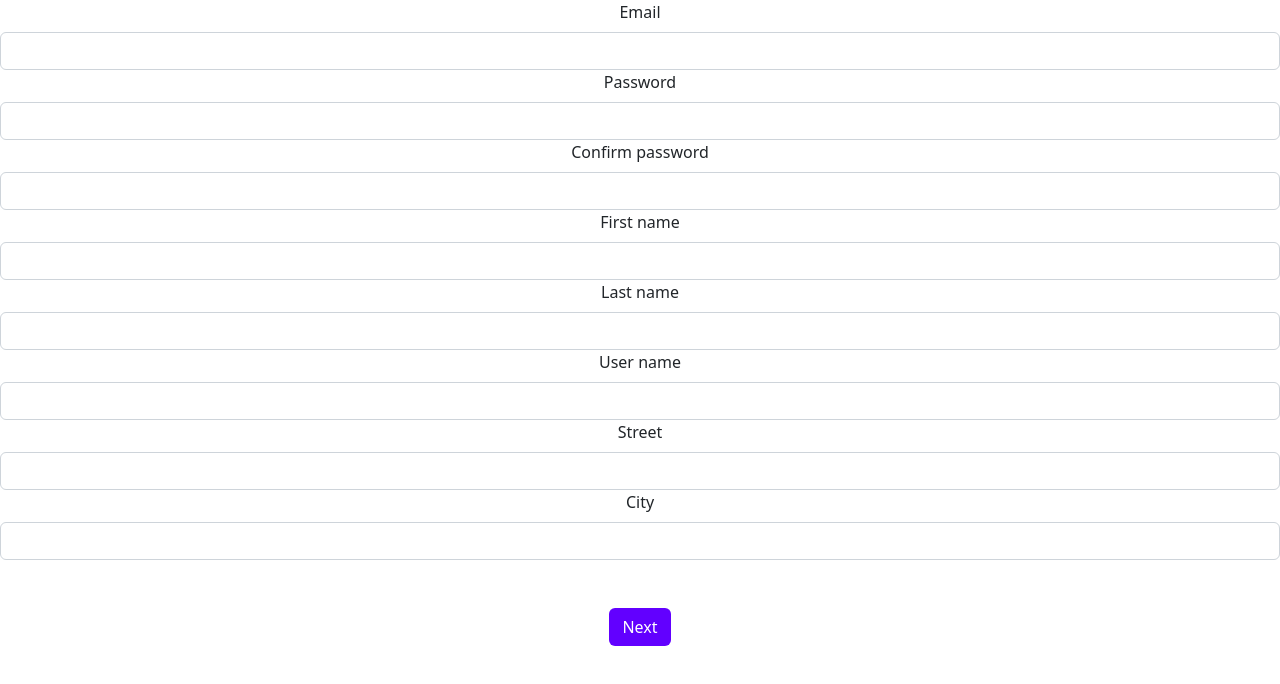
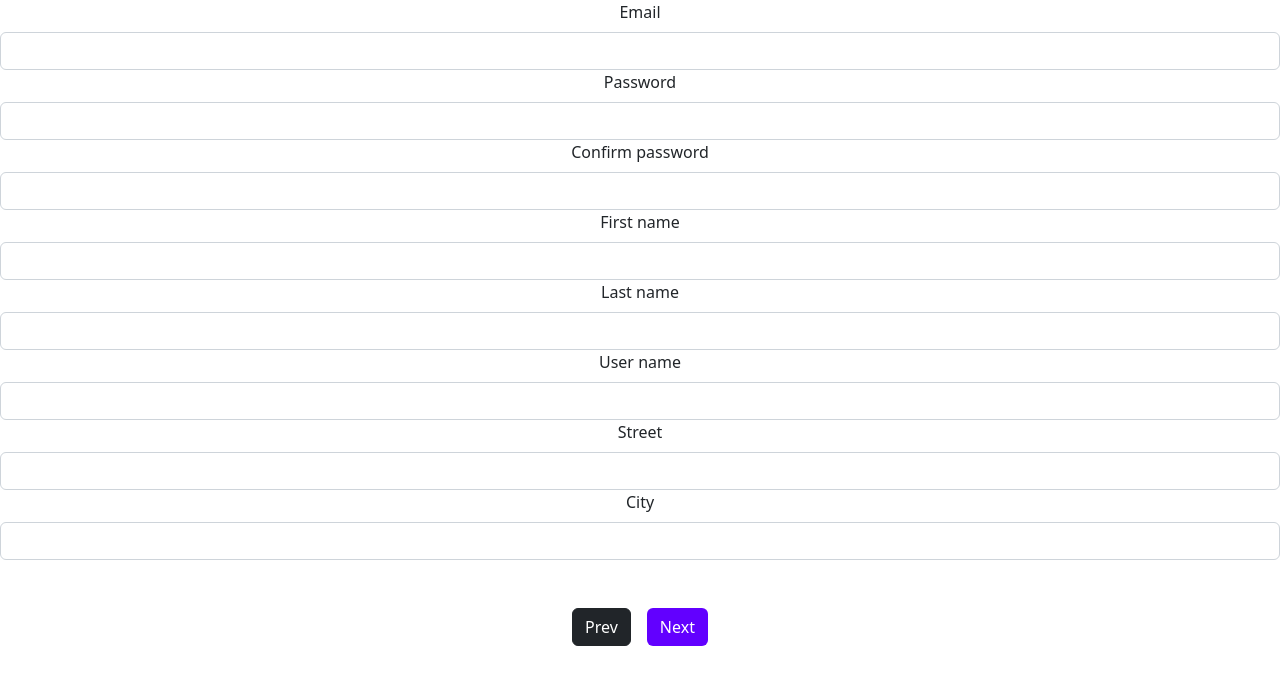
Before and after one commit to Texterly/Multi-step-form, a React (Create React App) app: page / in a window 1280 px wide. Shown: the top 684 px of the page. Built offline with nearby package versions, Linux system fonts and the light colour scheme.

Commit message:
add Prev and Next buttons

```diff
--- a/src/components/Form.jsx
+++ b/src/components/Form.jsx
@@ -12,7 +12,20 @@ function Form() {
         <PersonalInfo />
         <Adress />
         <div className="mt-5">
-          <Button text="Next" color="purple" />
+          <Button
+            text="Prev"
+            color="dark me-3"
+            onClick={(e) => {
+              e.preventDefault();
+            }}
+          />
+          <Button
+            text="Next"
+            color="purple"
+            onClick={(e) => {
+              e.preventDefault();
+            }}
+          />
         </div>
       </form>
     </>
```
